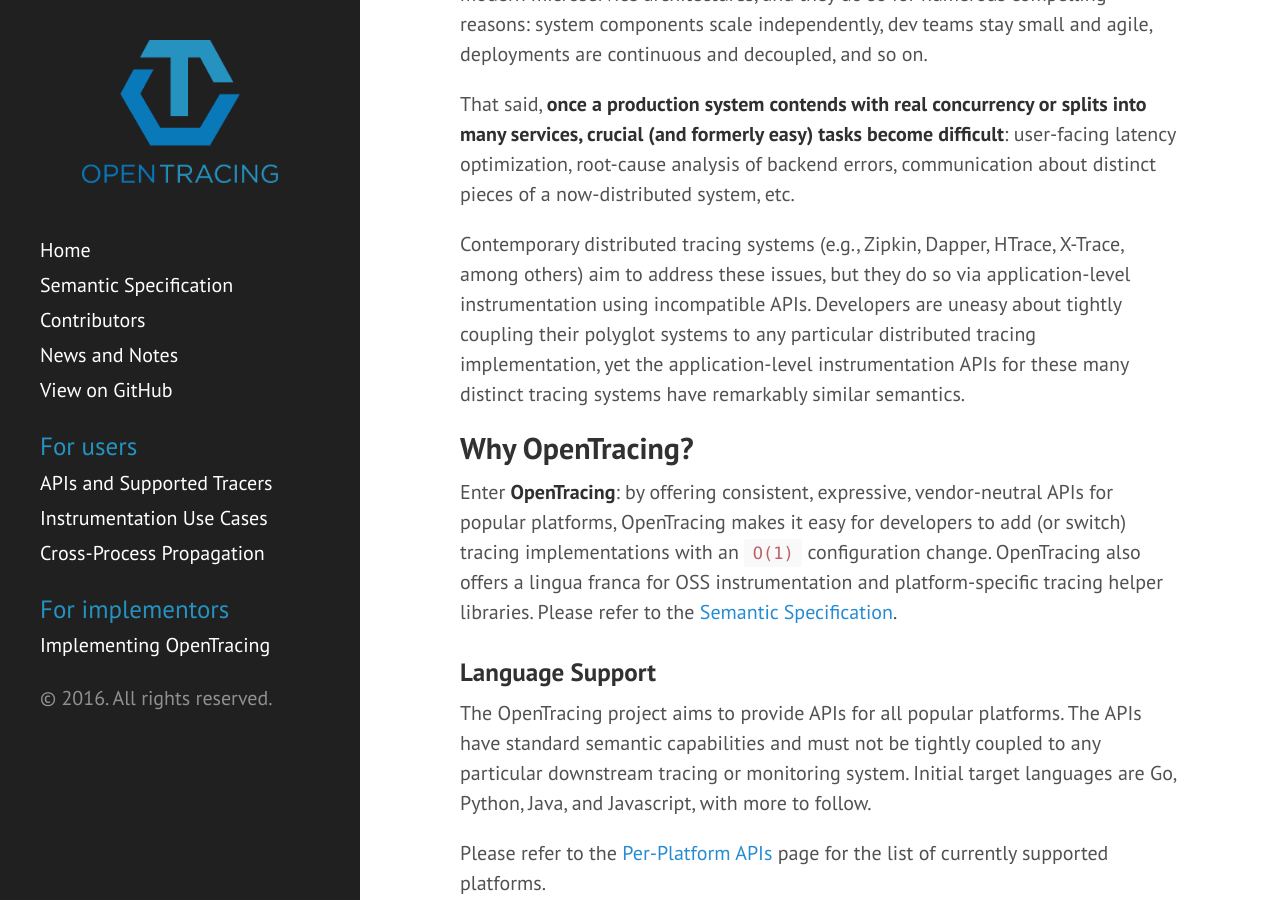
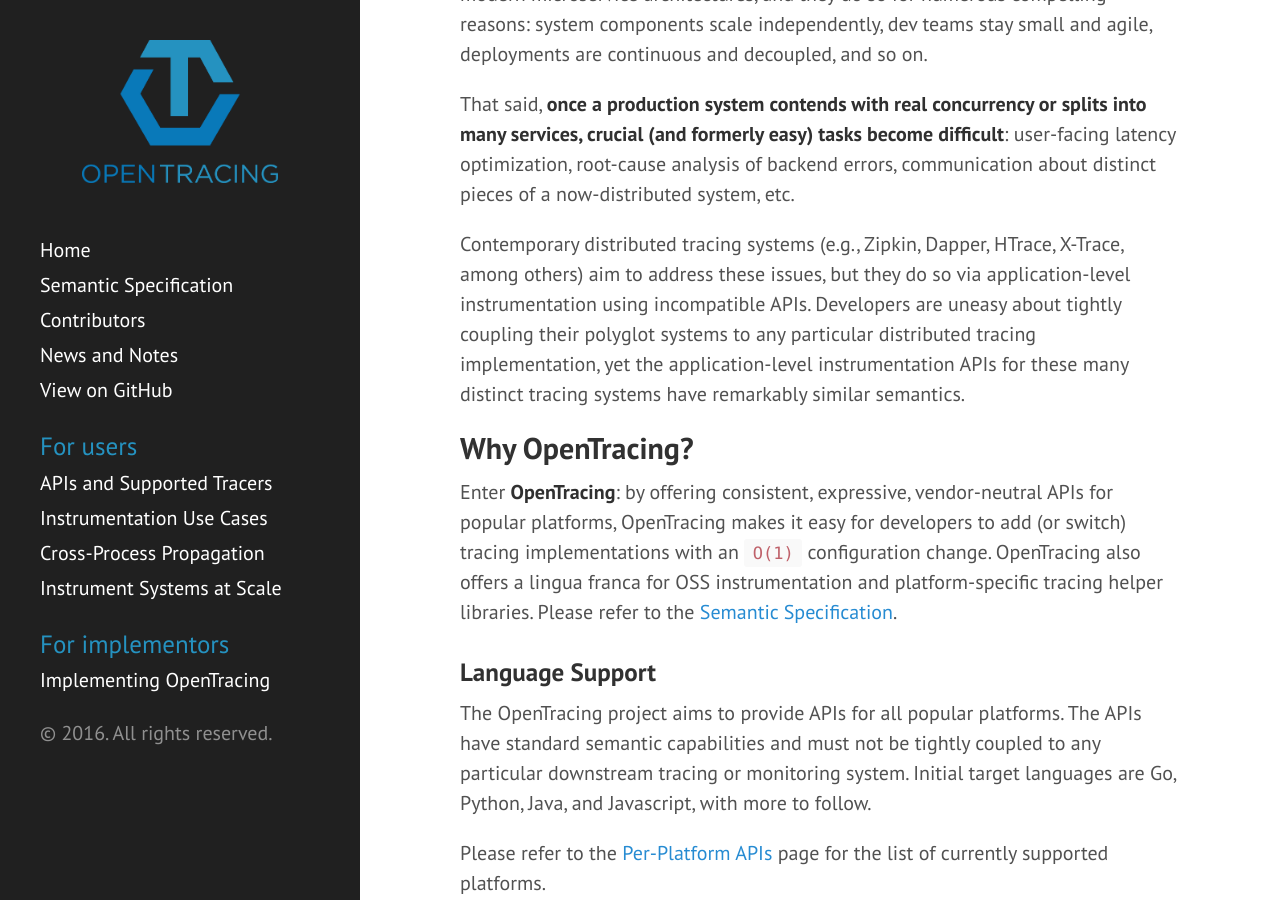
Before and after one commit to opentracing/opentracing.io, a Jekyll site: the page built from index.md, in a window 1280 px wide and 900 px high, scrolled down 320 px. Built offline with Jekyll 4.4.1, drawn with Linux system fonts in a browser that asks for light colours.

Commit message:
update yml

```diff
--- a/_config.yml
+++ b/_config.yml
@@ -12,6 +12,7 @@
   "APIs and Supported Tracers": '/integration'
   "Instrumentation Use Cases": '/use-cases'
   "Cross-Process Propagation": '/propagation'
+  "Instrument Systems at Scale": '/systems-at-scale'
 
 implementor_pages_list:
   "Implementing OpenTracing": '/implementors'
```
